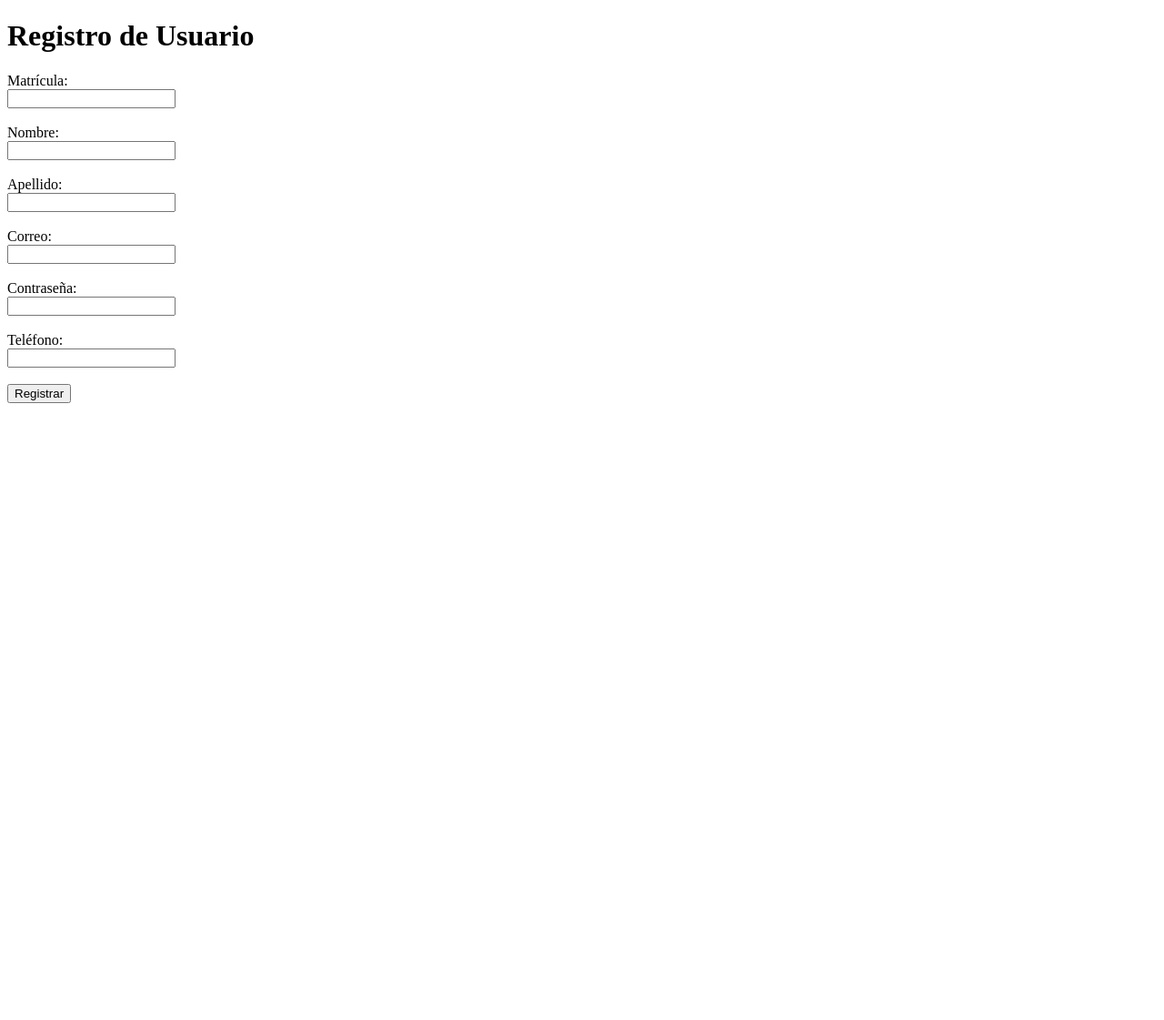
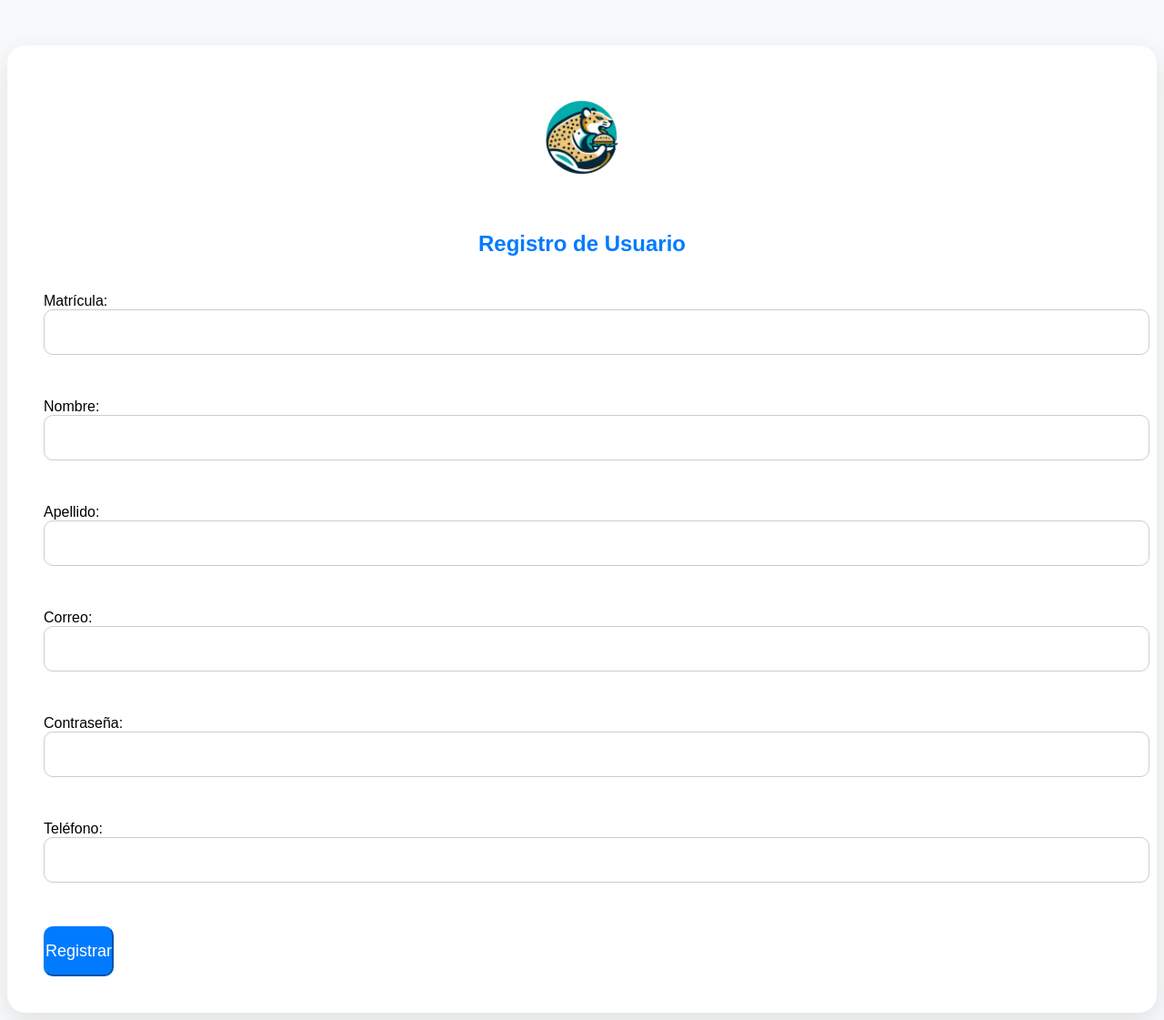
Before and after one commit to OmarPerezReyes/CafeteriaUPV, a PHP site: page /app/views/registro.php in a window 1280 px wide. Shown: the whole page at 91% size. Before the commit the page ends 443 px from the top, so only its background shows below. Run offline with PHP 8.4, Linux system fonts and the light colour scheme.

Commit message:
estilo registro

```diff
--- a/app/views/registro.php
+++ b/app/views/registro.php
@@ -1,36 +1,121 @@
 <!DOCTYPE html>
 <html lang="es">
+
 <head>
     <meta charset="UTF-8">
     <title>Registro de Usuario</title>
+    <link rel="stylesheet" href="https://cdnjs.cloudflare.com/ajax/libs/font-awesome/5.15.3/css/all.min.css"> <!-- Font Awesome para íconos -->
+    <style>
+        body {
+            background-color: #f8f9fa;
+            font-family: Arial, sans-serif;
+        }
+        .login-container {
+            margin-top: 50px;
+        }
+        .login-form {
+            background-color: #ffffff;
+            padding: 40px;
+            border-radius: 20px;
+            box-shadow: 0px 10px 30px rgba(0,0,0,0.1);
+        }
+        .login-header {
+            text-align: center;
+            margin-bottom: 40px;
+        }
+        .login-header h2 {
+            color: #007bff;
+            font-weight: bold;
+            margin-bottom: 20px;
+        }
+        .login-logo {
+            width: 120px;
+            height: auto;
+            margin-bottom: 20px;
+        }
+        .form-group {
+            position: relative;
+            margin-bottom: 30px;
+        }
+        .form-group input {
+            padding: 15px;
+            border: 1px solid #ccc;
+            border-radius: 10px;
+            width: 100%;
+            font-size: 16px;
+            transition: border-color 0.3s ease;
+        }
+        .form-group input:focus {
+            border-color: #007bff;
+            outline: none;
+            box-shadow: none;
+        }
+        .form-group i {
+            position: absolute;
+            top: 50%;
+            right: 20px;
+            transform: translateY(-50%);
+            color: #ccc;
+        }
+        .btn-login {
+            background-color: #007bff;
+            border-color: #007bff;
+            color: #fff;
+            border-radius: 10px;
+            padding: 15px 0;
+            font-size: 18px;
+            transition: background-color 0.3s ease;
+        }
+        .btn-login:hover {
+            background-color: #0056b3;
+            border-color: #0056b3;
+        }
+    </style>
 </head>
+
 <body>
-    <h1>Registro de Usuario</h1>
+    <div class="container login-container">
+        <div class="row justify-content-center">
+            <div class="col-md-6 login-form">
+                <div class="login-header">
+                    <img src="/public/images/logo.png" alt="Logo de la cafetería" class="login-logo">
+                    <h2>Registro de Usuario</h2>
+                </div>
 
-    <?php if (isset($mensajeError)): ?>
-        <p><?php echo $mensajeError; ?></p>
-    <?php endif; ?>
+                <?php if (isset($mensajeError)) : ?>
+                    <p><?php echo $mensajeError; ?></p>
+                <?php endif; ?>
 
-    <form action="<?php echo htmlspecialchars($_SERVER["PHP_SELF"]); ?>" method="post">
-        <label for="matricula">Matrícula:</label><br>
-        <input type="text" id="matricula" name="matricula" required><br><br>
+                <form action="<?php echo htmlspecialchars($_SERVER["PHP_SELF"]); ?>" method="post">
+                    <div class="form-group">
+                    <label for="matricula">Matrícula:</label><br>
+                    <input type="number" id="matricula" name="matricula" min="0" class="form-control" required><br><br>
+                    </div>
+                    <div class="form-group">
+                    <label for="nombre">Nombre:</label><br>
+                    <input type="text" id="nombre" name="nombre" class="form-control" required><br><br>
+                    </div>
+                    <div class="form-group">
+                    <label for="apellido">Apellido:</label><br>
+                    <input type="text" id="apellido" name="apellido" class="form-control" required><br><br>
+                    </div>
+                    <div class="form-group">
+                    <label for="correo">Correo:</label><br>
+                    <input type="email" id="correo" name="correo" class="form-control" required><br><br>
+                    </div>
+                    <div class="form-group">
+                    <label for="contrasena">Contraseña:</label><br>
+                    <input type="password" id="contrasena" name="contrasena" class="form-control" required><br><br>
+                    </div>
+                    <div class="form-group">
+                    <label for="telefono">Teléfono:</label><br>
+                    <input type="number" id="telefono" name="telefono" class="form-control" required><br><br>
+                    </div>
+                    <button type="submit" name="registro" class="btn btn-login btn-block">Registrar</button>
+                </form>
+            </div>
+        </div>
+    </div>
+</body>
 
-        <label for="nombre">Nombre:</label><br>
-        <input type="text" id="nombre" name="nombre" required><br><br>
-
-        <label for="apellido">Apellido:</label><br>
-        <input type="text" id="apellido" name="apellido" required><br><br>
-
-        <label for="correo">Correo:</label><br>
-        <input type="email" id="correo" name="correo" required><br><br>
-
-        <label for="contrasena">Contraseña:</label><br>
-        <input type="password" id="contrasena" name="contrasena" required><br><br>
-
-        <label for="telefono">Teléfono:</label><br>
-        <input type="text" id="telefono" name="telefono" required><br><br>
-
-        <button type="submit" name="registro">Registrar</button>
-    </form>
-</body>
 </html>
```
